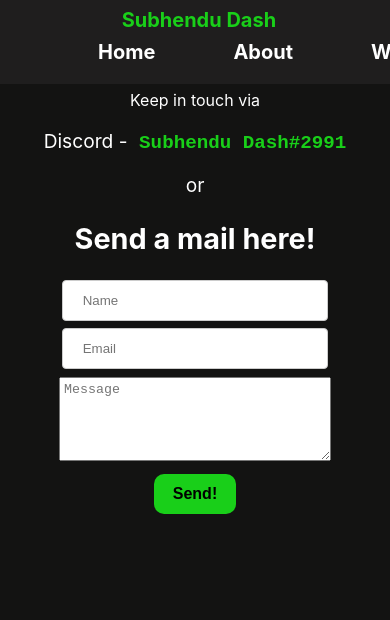
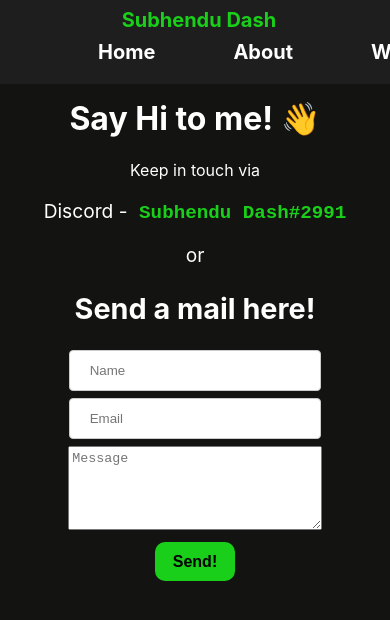
Before and after one commit to subhendudash02/subhendudash02.github.io, a React (Create React App) app: page /#/contact in a window 390 px wide. Shown: the top 620 px of the page. Built offline with nearby package versions, Linux system fonts and the light colour scheme.

Commit message:
fix padding in all pages

```diff
--- a/src/styles/about.css
+++ b/src/styles/about.css
@@ -1,5 +1,5 @@
 .about {
-    padding: 2%;
+    padding: 5%;
     text-align: center;
 }
 
@@ -8,3 +8,9 @@
     margin: 3% 3% 0 3%;
     font-size: 1.2rem;
 }
+
+@media screen and (max-width: 768px) {
+    .about {
+        padding-top: 20%;
+    }
+}
--- a/src/styles/contact.css
+++ b/src/styles/contact.css
@@ -1,5 +1,5 @@
 .contact {
-    padding: 2%;
+    padding: 5%;
     text-align: center;
 }
 
@@ -44,6 +44,10 @@ input[type="submit"] {
 }
 
 @media screen and (max-width: 768px) {
+    .contact {
+        padding-top: 20%;
+    }
+
     input[type="text"], input[type="email"] {
         width: 60%;
     }
--- a/src/styles/home.css
+++ b/src/styles/home.css
@@ -1,6 +1,6 @@
 .home {
     text-align: center;
-    padding-top: 10%;
+    padding-top: 13%;
     font-size: 2rem;
 }
 
@@ -39,7 +39,7 @@
 
 @media screen and (max-width: 768px) {
     .home {
-        padding-top: 30%;
+        padding-top: 70%;
     }
 
     .mainHeading {
--- a/src/styles/work.css
+++ b/src/styles/work.css
@@ -1,5 +1,5 @@
 .work {
-    padding: 3% 10% 10% 10%;
+    padding: 5% 10% 10% 10%;
 }
 
 .flowDesc {
@@ -72,7 +72,7 @@
 
 @media screen and (max-width: 768px) {
     .work {
-        padding: 2%;
+        padding-top: 20% 1% 1% 1%;
     }
 
     .flowDesc {
```
